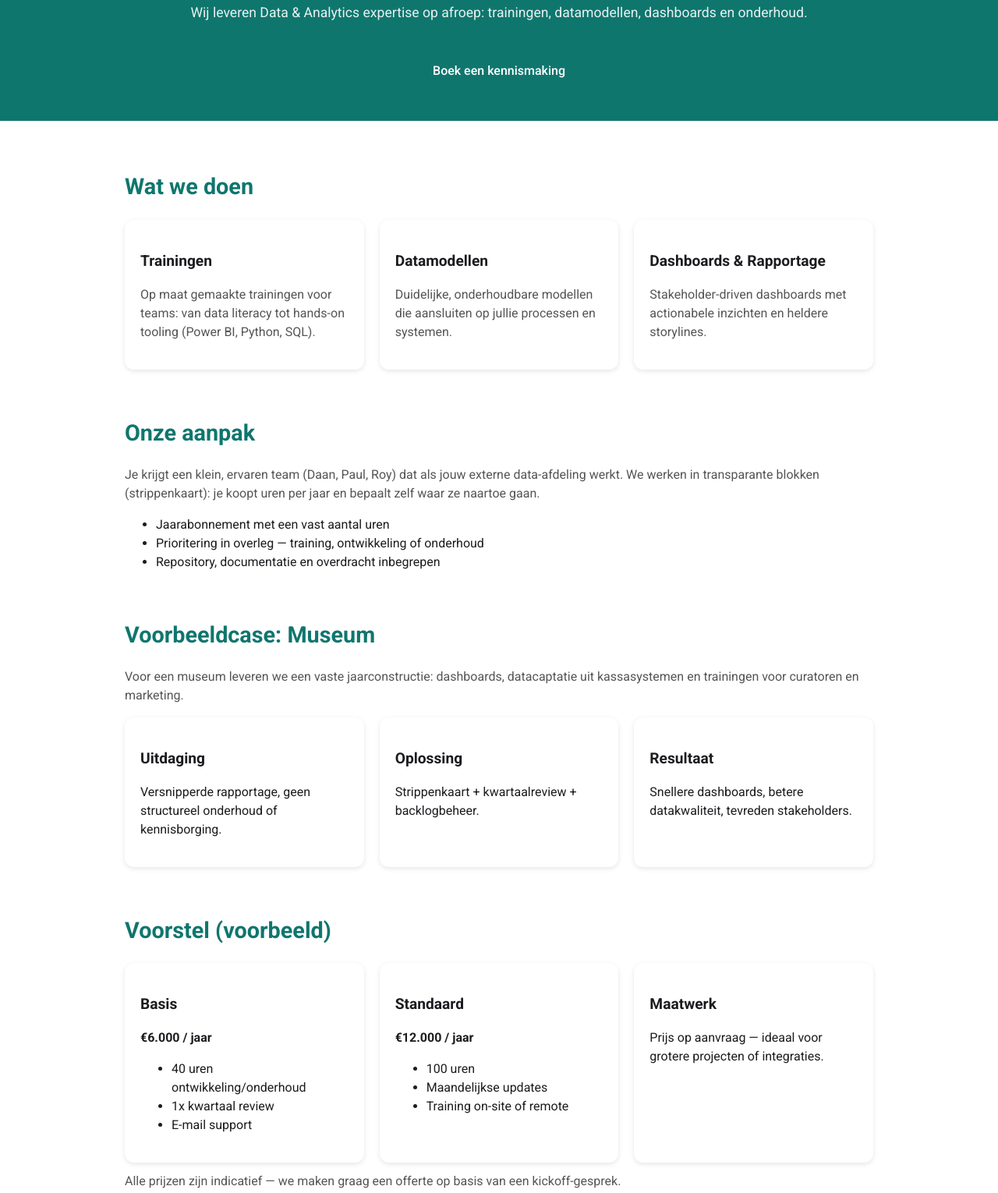
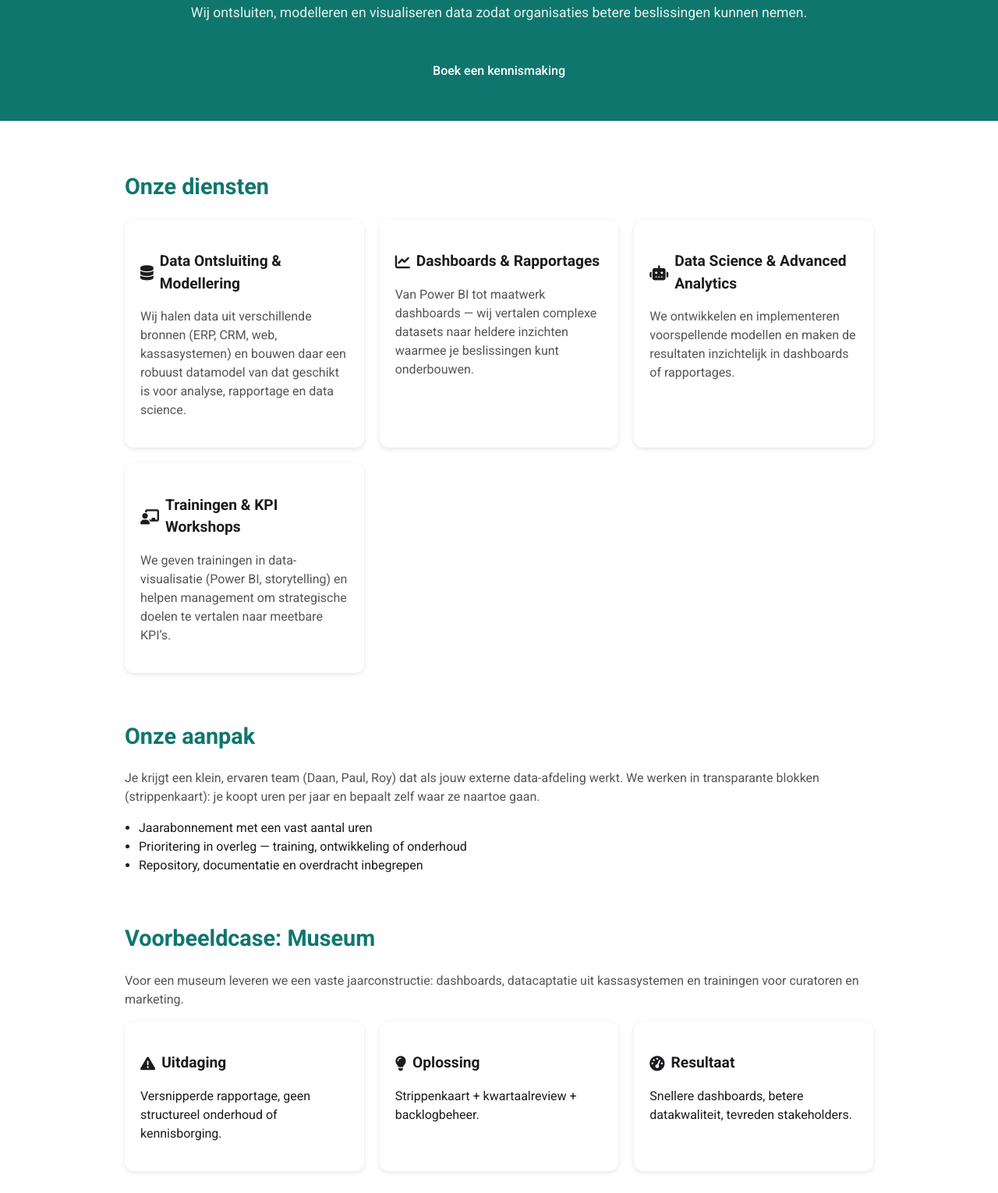
Before and after one commit to Data-Brewery/website, a plain HTML site: page index.html in a window 1280 px wide. Shown: the part 105-1635 px from the top of the page at 78% size. Drawn offline with Linux system fonts and the light colour scheme.

Commit message:
nieuwe versie

```diff
--- a/index.html
+++ b/index.html
@@ -4,8 +4,9 @@
   <meta charset="utf-8" />
   <meta name="viewport" content="width=device-width,initial-scale=1" />
   <title>Databrewery — Data team as a service</title>
-  <meta name="description" content="Databrewery: flexibel Data & Analytics team (training, datamodellen, dashboards). Strippenkaart / abonnement voor musea en organisaties." />
+  <meta name="description" content="Databrewery: flexibel Data & Analytics team. Ontsluiting van databronnen, datamodellen, dashboards, data science en trainingen." />
   <link href="https://fonts.googleapis.com/css2?family=Roboto:wght@400;500;700&display=swap" rel="stylesheet">
+  <link rel="stylesheet" href="https://cdnjs.cloudflare.com/ajax/libs/font-awesome/6.4.2/css/all.min.css">
   <style>
     :root{
       --primary:#0f766e;
@@ -23,7 +24,7 @@
     main{max-width:1000px;margin:0 auto;padding:40px 20px}
     section{margin-bottom:60px}
     h2{font-size:1.8rem;font-weight:700;margin-bottom:20px;color:var(--primary)}
-    h3{font-size:1.2rem;margin-bottom:8px}
+    h3{font-size:1.2rem;margin-bottom:8px;display:flex;align-items:center;gap:8px}
     p.lead{color:#555}
     .grid{display:grid;grid-template-columns:repeat(auto-fit,minmax(280px,1fr));gap:20px}
     .card{background:#fff;border-radius:12px;box-shadow:0 2px 6px rgba(0,0,0,0.1);padding:20px;transition:transform 0.2s ease}
@@ -31,30 +32,35 @@
     .cta{display:inline-block;margin-top:20px;background:var(--primary);color:var(--on-primary);padding:12px 20px;border-radius:6px;text-decoration:none;font-weight:500;transition:background 0.2s ease}
     .cta:hover{background:#0c5d57}
     footer{text-align:center;padding:20px;color:#777;border-top:1px solid var(--outline)}
+    ul{padding-left:18px}
   </style>
 </head>
 <body>
   <header>
     <h1>Databrewery — Jouw flexibele Data-team</h1>
-    <p>Wij leveren Data & Analytics expertise op afroep: trainingen, datamodellen, dashboards en onderhoud.</p>
+    <p>Wij ontsluiten, modelleren en visualiseren data zodat organisaties betere beslissingen kunnen nemen.</p>
     <a class="cta" href="#contact">Boek een kennismaking</a>
   </header>
 
   <main>
     <section id="propositie">
-      <h2>Wat we doen</h2>
+      <h2>Onze diensten</h2>
       <div class="grid">
         <div class="card">
-          <h3>Trainingen</h3>
-          <p class="lead">Op maat gemaakte trainingen voor teams: van data literacy tot hands-on tooling (Power BI, Python, SQL).</p>
+          <h3><i class="fa-solid fa-database"></i> Data Ontsluiting & Modellering</h3>
+          <p class="lead">Wij halen data uit verschillende bronnen (ERP, CRM, web, kassasystemen) en bouwen daar een robuust datamodel van dat geschikt is voor analyse, rapportage en data science.</p>
         </div>
         <div class="card">
-          <h3>Datamodellen</h3>
-          <p class="lead">Duidelijke, onderhoudbare modellen die aansluiten op jullie processen en systemen.</p>
+          <h3><i class="fa-solid fa-chart-line"></i> Dashboards & Rapportages</h3>
+          <p class="lead">Van Power BI tot maatwerk dashboards — wij vertalen complexe datasets naar heldere inzichten waarmee je beslissingen kunt onderbouwen.</p>
         </div>
         <div class="card">
-          <h3>Dashboards & Rapportage</h3>
-          <p class="lead">Stakeholder-driven dashboards met actionabele inzichten en heldere storylines.</p>
+          <h3><i class="fa-solid fa-robot"></i> Data Science & Advanced Analytics</h3>
+          <p class="lead">We ontwikkelen en implementeren voorspellende modellen en maken de resultaten inzichtelijk in dashboards of rapportages.</p>
+        </div>
+        <div class="card">
+          <h3><i class="fa-solid fa-chalkboard-teacher"></i> Trainingen & KPI Workshops</h3>
+          <p class="lead">We geven trainingen in data-visualisatie (Power BI, storytelling) en helpen management om strategische doelen te vertalen naar meetbare KPI’s.</p>
         </div>
       </div>
     </section>
@@ -74,15 +80,15 @@
       <p class="lead">Voor een museum leveren we een vaste jaarconstructie: dashboards, datacaptatie uit kassasystemen en trainingen voor curatoren en marketing.</p>
       <div class="grid">
         <div class="card">
-          <h3>Uitdaging</h3>
+          <h3><i class="fa-solid fa-triangle-exclamation"></i> Uitdaging</h3>
           <p>Versnipperde rapportage, geen structureel onderhoud of kennisborging.</p>
         </div>
         <div class="card">
-          <h3>Oplossing</h3>
+          <h3><i class="fa-solid fa-lightbulb"></i> Oplossing</h3>
           <p>Strippenkaart + kwartaalreview + backlogbeheer.</p>
         </div>
         <div class="card">
-          <h3>Resultaat</h3>
+          <h3><i class="fa-solid fa-gauge-high"></i> Resultaat</h3>
           <p>Snellere dashboards, betere datakwaliteit, tevreden stakeholders.</p>
         </div>
       </div>
@@ -92,7 +98,7 @@
       <h2>Voorstel (voorbeeld)</h2>
       <div class="grid">
         <div class="card">
-          <h3>Basis</h3>
+          <h3><i class="fa-solid fa-seedling"></i> Basis</h3>
           <p><strong>€6.000 / jaar</strong></p>
           <ul>
             <li>40 uren ontwikkeling/onderhoud</li>
@@ -101,7 +107,7 @@
           </ul>
         </div>
         <div class="card">
-          <h3>Standaard</h3>
+          <h3><i class="fa-solid fa-layer-group"></i> Standaard</h3>
           <p><strong>€12.000 / jaar</strong></p>
           <ul>
             <li>100 uren</li>
@@ -110,7 +116,7 @@
           </ul>
         </div>
         <div class="card">
-          <h3>Maatwerk</h3>
+          <h3><i class="fa-solid fa-cogs"></i> Maatwerk</h3>
           <p>Prijs op aanvraag — ideaal voor grotere projecten of integraties.</p>
         </div>
       </div>
```
